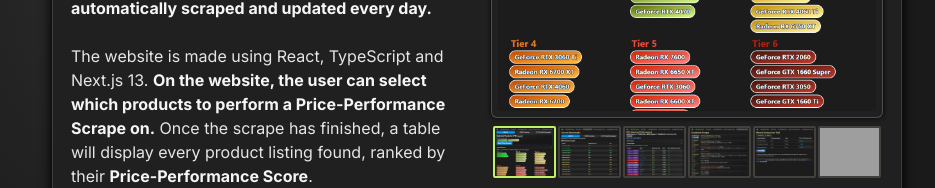
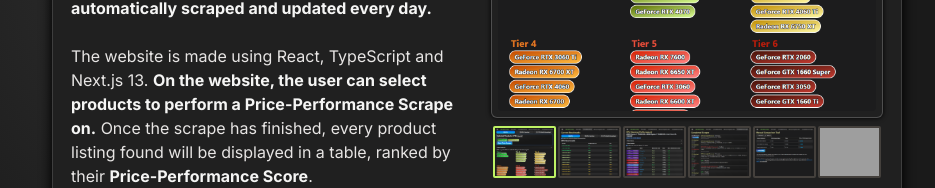
Before and after one commit to vik-ma/portfolio, a Next.js app: page /projects/price-performance-scraper in a window 1280 px wide. Shown: the part 453-641 px from the top of the page, without its empty margins (163-1098 px from the left). Built offline with nearby package versions, Linux system fonts and the light colour scheme; grey boxes are pictures that could not be loaded.

Commit message:
Tweak fullDescription of PPS in ProjectsInfo.tsx

```diff
--- a/app/ProjectsInfo.tsx
+++ b/app/ProjectsInfo.tsx
@@ -42,11 +42,11 @@
         <br />
         The website is made using React, TypeScript and Next.js 13.{" "}
         <strong className="text-stone-100">
-          On the website, the user can select which products to perform a
+          On the website, the user can select products to perform a
           Price-Performance Scrape on.
         </strong>{" "}
-        Once the scrape has finished, a table will display every product listing
-        found, ranked by their{" "}
+        Once the scrape has finished, every product listing found will be
+        displayed in a table, ranked by their{" "}
         <strong className="text-stone-100">Price-Performance Score</strong>.
         <br />
         <br />
```
